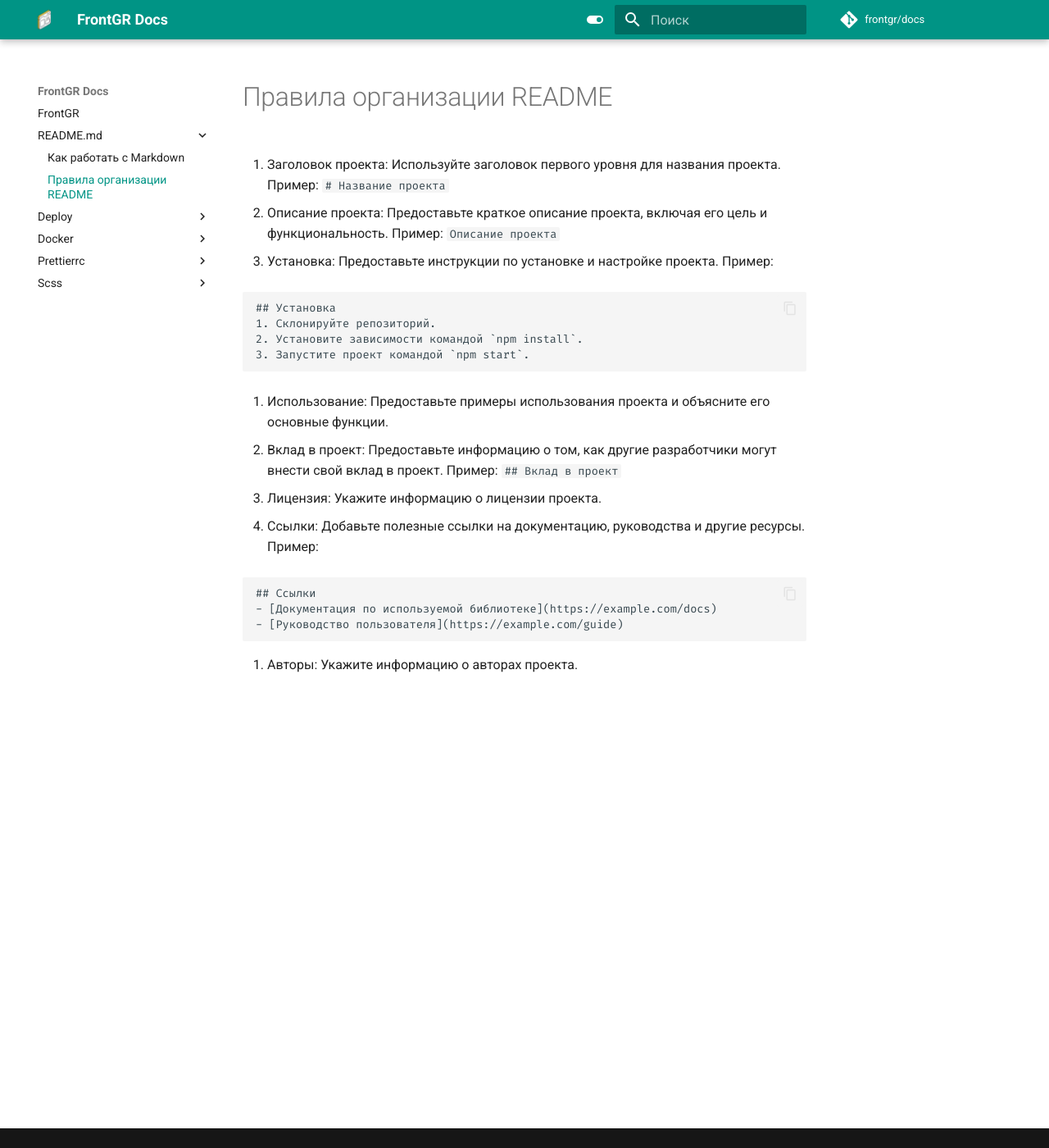
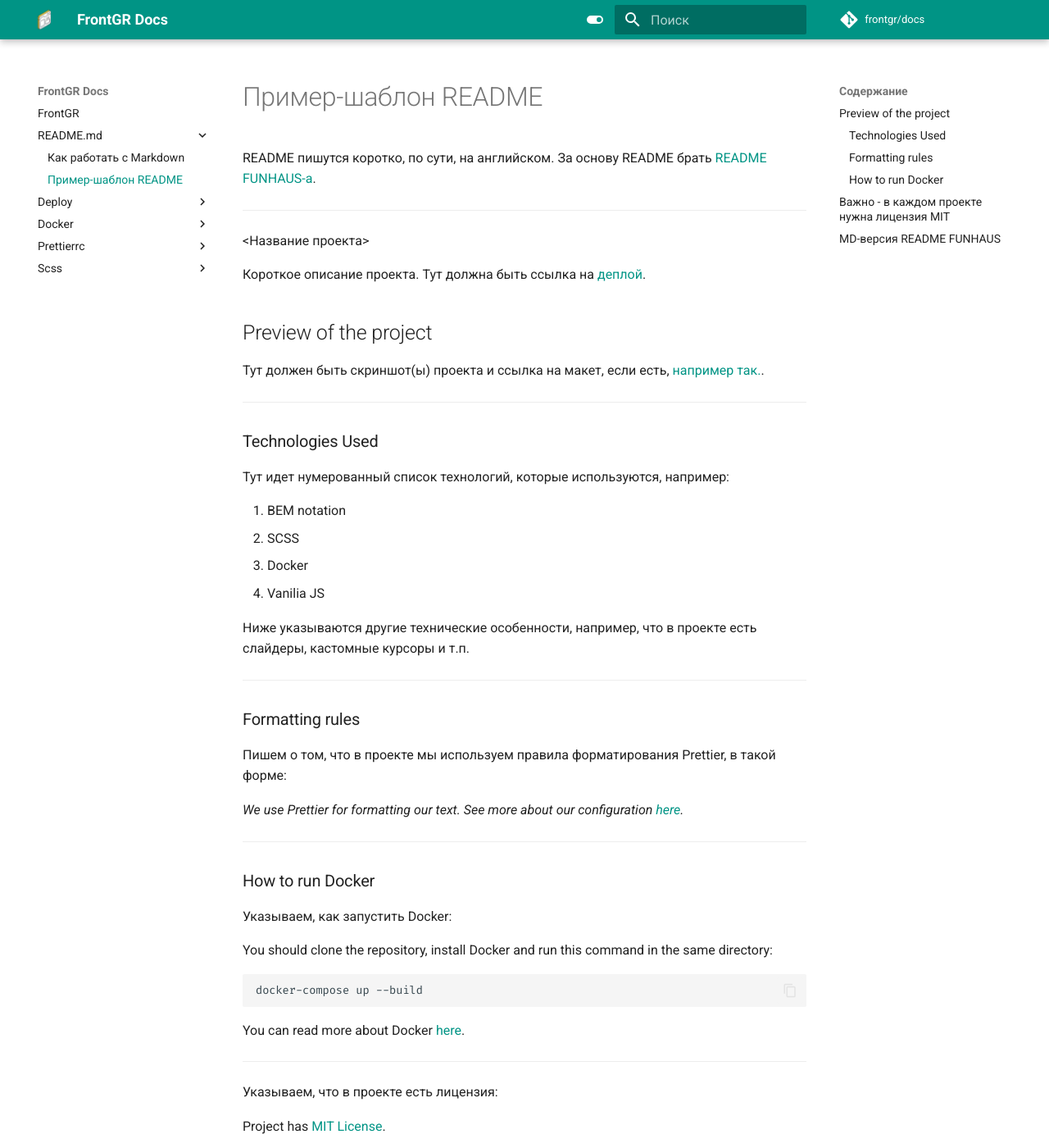
Before and after one commit to frontgr/docs, an MkDocs documentation site: the page built from docs/README.md/rules.md, in a window 1280 px wide and 1400 px high. Shown: the whole window at 82% size. Built offline with MkDocs 1.6.1 and Material for MkDocs 9.7.7, drawn with Linux system fonts in a browser that asks for light colours; comment, search, counter and statistics services are not loaded; some of the changed text lies outside the part shown.

Commit message:
docs: Add README template

`````diff
--- a/docs/README.md/rules.md
+++ b/docs/README.md/rules.md
@@ -1,35 +1,114 @@
-# Правила организации README
+# Пример-шаблон README
 
-1. Заголовок проекта: Используйте заголовок первого уровня для названия проекта.
-   Пример: `# Название проекта`
+README пишутся коротко, по сути, на английском. За основу README брать [README FUNHAUS-a](https://github.com/frontgr/funhaus/blob/main/README.md).
 
-2. Описание проекта: Предоставьте краткое описание проекта, включая его цель и функциональность.
-   Пример: `Описание проекта`
+---
 
-3. Установка: Предоставьте инструкции по установке и настройке проекта.
-   Пример:
+<Название проекта>
 
-   ```
-   ## Установка
-   1. Склонируйте репозиторий.
-   2. Установите зависимости командой `npm install`.
-   3. Запустите проект командой `npm start`.
-   ```
+Короткое описание проекта. Тут должна быть ссылка на [деплой](https://frontgr.github.io/funhaus/).
 
-4. Использование: Предоставьте примеры использования проекта и объясните его основные функции.
+## Preview of the project
 
-5. Вклад в проект: Предоставьте информацию о том, как другие разработчики могут внести свой вклад в проект.
-   Пример: `## Вклад в проект`
+Тут должен быть скриншот(ы) проекта и ссылка на макет, если есть, [например так.](https://www.figma.com/file/VYw8ju5ToInkoS4C4XaQ2R/Fun-Haus-v1.0?type=design&node-id=0%3A1&mode=design&t=Hh5f9Jmwv0K7C4p7-1).
 
-6. Лицензия: Укажите информацию о лицензии проекта.
+---
 
-7. Ссылки: Добавьте полезные ссылки на документацию, руководства и другие ресурсы.
-   Пример:
+### Technologies Used
 
-   ```
-   ## Ссылки
-   - [Документация по используемой библиотеке](https://example.com/docs)
-   - [Руководство пользователя](https://example.com/guide)
-   ```
+Тут идет нумерованный список технологий, которые используются, например:
 
-8. Авторы: Укажите информацию о авторах проекта.
+1. BEM notation
+2. SCSS
+3. Docker
+4. Vanilia JS
+
+Ниже указываются другие технические особенности, например, что в проекте есть слайдеры, кастомные курсоры и т.п.
+
+---
+
+### Formatting rules
+
+Пишем о том, что в проекте мы используем правила форматирования Prettier, в такой форме:
+
+_We use Prettier for formatting our text. See more about our configuration [here](https://frontgr.github.io/docs/prettierrc/prettierrc/)._
+
+---
+
+### How to run Docker
+
+Указываем, как запустить Docker:
+
+You should clone the repository, install Docker and run this command in the same directory:
+
+```bash
+docker-compose up --build
+```
+
+You can read more about Docker [here](https://frontgr.github.io/docs/docker/docker/).
+
+---
+
+Указываем, что в проекте есть лицензия:
+
+Project has [MIT License](https://github.com/frontgr/funhaus/blob/main/LICENSE).
+
+## Важно - в каждом проекте нужна лицензия MIT
+
+Добавляем файл:
+
+![Alt text](../assets/image.png)
+
+Пишем в названии LICENSE и нажимаем на _Choose a license template_:
+
+![Alt text](../assets/image-1.png)
+
+Выбираем слева MIT License, пишем год и имя нашей организации коммитим изменения:
+
+![Alt text](../assets/image-2.png)
+
+## MD-версия README FUNHAUS
+
+````md
+# FUNHAUS
+
+Simple website of architecture company. Deploy you can check [here](https://frontgr.github.io/funhaus/).
+
+## Preview of the project
+
+![Preview image](src/assets/image.png)
+Link to Figma layout is [here](https://www.figma.com/file/VYw8ju5ToInkoS4C4XaQ2R/Fun-Haus-v1.0?type=design&node-id=0%3A1&mode=design&t=Hh5f9Jmwv0K7C4p7-1).
+
+---
+
+### Technologies Used
+
+1. BEM notation
+2. SCSS
+3. Docker
+4. Vanilia JS
+
+Also FUNHAUS has slider, custom cursor and theme changing.
+
+---
+
+### Formatting rules
+
+We use Prettier for formatting our text. See more about our configuration [here](https://frontgr.github.io/docs/prettierrc/prettierrc/).
+
+---
+
+### How to run Docker
+
+You should clone the repository, install Docker and run this command in the same directory:
+
+    ```bash
+    docker-compose up --build
+    ```
+
+You can read more about Docker [here](https://frontgr.github.io/docs/docker/docker/).
+
+---
+
+Project has [MIT License](https://github.com/frontgr/funhaus/blob/main/LICENSE).
+````
`````
Also changed, not shown: docs/assets/image-1.png (added), docs/assets/image-2.png (added), docs/assets/image.png (added).
